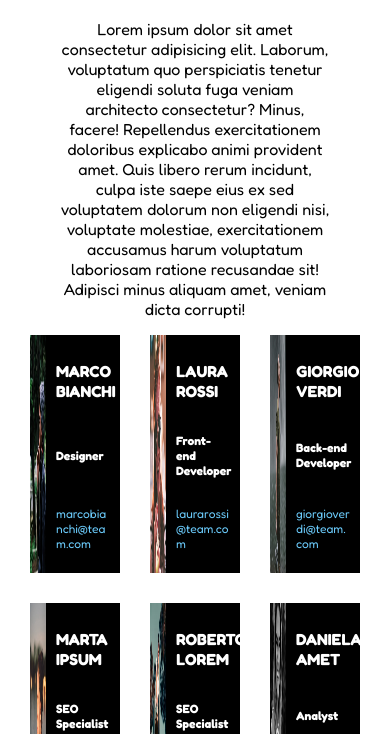
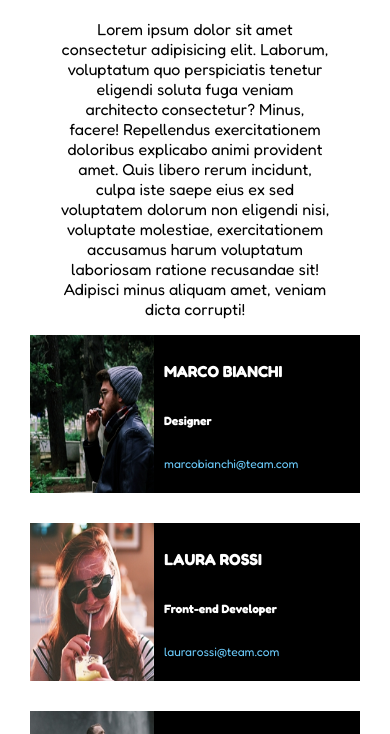
Before and after one commit to micheledidonna01/js-our-team, a plain HTML site: page index.html in a window 390 px wide. Shown: the part 63-797 px from the top of the page. Drawn offline with Linux system fonts and the light colour scheme.

Commit message:
feat: solution bonus 1

```diff
--- a/css/style.css
+++ b/css/style.css
@@ -73,3 +73,28 @@ CORPO
 .card .description .email:hover{
     cursor: pointer;
 }
+
+/****************
+BONUS
+****************/
+
+/* MEDIUM */
+@media screen and (max-width: 768px) {
+    /***********
+    CORPO
+    ***********/
+    .card{
+        width: calc((100% - 30px) / 2);
+    }
+}
+
+
+/* SMALL */
+@media screen and (max-width: 576px) {
+    /***********
+    CORPO
+    ***********/
+    .card{
+        width: 100%;
+    }
+}
```
